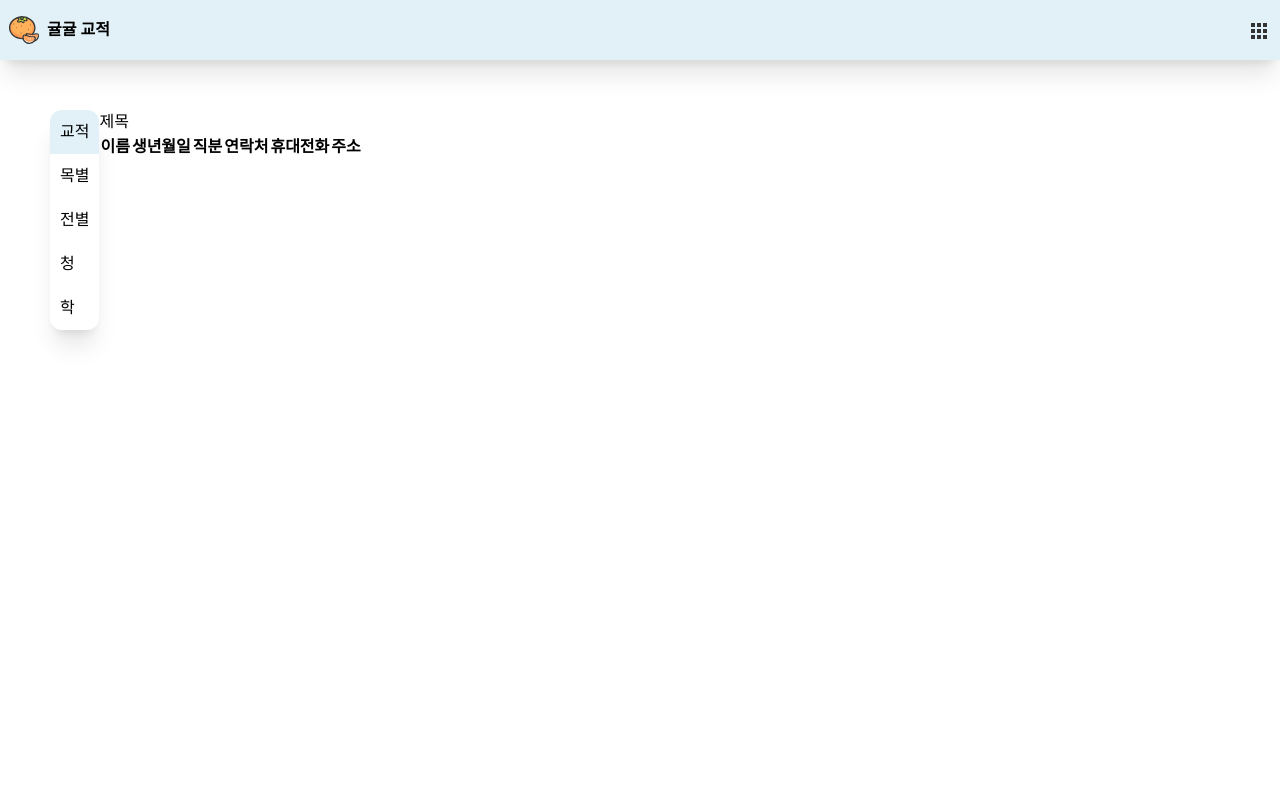
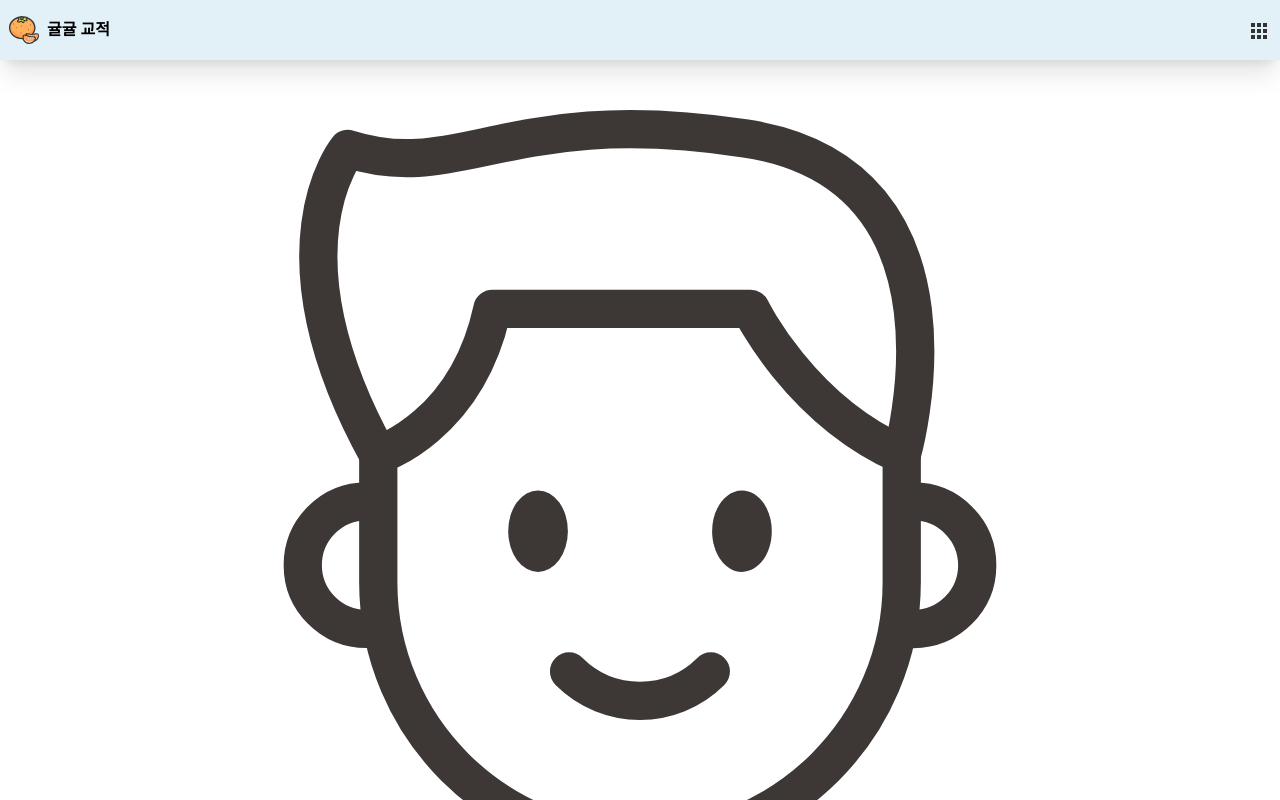
Before and after one commit to gyulsangja/churchAdmin, a React (Create React App) app: page /people/1 in a window 1280 px wide. Shown: the top 800 px of the page. Built offline with nearby package versions, Linux system fonts and the light colour scheme; a web font is replaced by a local one.

Commit message:
20240624 수정중

```diff
--- a/src/App.css
+++ b/src/App.css
@@ -1,3 +1 @@
 .react-calendar{width: 100%!important;border: none!important;box-shadow: 10px 11px 11px rgba(0,0,0,0.2)!important;border-radius: 40px;overflow: hidden;padding: 30px;}
-
-.react-calendar button{margin-bottom: 30px!important;}
--- a/src/assets/images/index.tsx
+++ b/src/assets/images/index.tsx
@@ -1,5 +1,7 @@
 import logo from "./logo.svg"
+import peopleImg from "./people.svg"
 
 export{
-    logo
+    logo,
+    peopleImg
 }
--- a/src/components/index.tsx
+++ b/src/components/index.tsx
@@ -3,5 +3,5 @@ import Aside from "./Aside"
 
 export{
     Header,
-    Aside
+    Aside,
 }
--- a/src/routers/People.tsx
+++ b/src/routers/People.tsx
@@ -1,35 +1,14 @@
 import React from 'react';
+import {peopleImg} from '../assets/images/index'
 
 const People = () => {
   return (
-    <div className='flex'>
-        <nav className='rounded-xl shadow-xl overflow-hidden'>
-            <dl>
-                <dt className='p-[10px] bg-[#e2f1f7]'>교적</dt>
-                <dd className='p-[10px]'>목별</dd>
-                <dd className='p-[10px]'>전별</dd>
-                <dd className='p-[10px]'>청</dd>
-                <dd className='p-[10px]'>학</dd>
-            </dl>
-        </nav>
+    <div>
+      <figure>
+        <img src={peopleImg} alt='test'/>
+        <figcaption></figcaption>
+      </figure>
 
-      <section>
-        <h2>제목</h2>
-        <table>
-            <thead>
-                <tr>
-                    <th>이름</th>
-                    <th>생년월일</th>
-                    <th>직분</th>
-                    <th>연락처</th>
-                    <th>휴대전화</th>
-                    <th>주소</th>
-                    <th></th>
-                    <th></th>
-                </tr>
-            </thead>
-        </table>
-      </section>
     </div>
   );
 }
--- a/src/routers/Schedule.tsx
+++ b/src/routers/Schedule.tsx
@@ -7,20 +7,51 @@ type ValuePiece = Date | null;
 type Value = ValuePiece | [ValuePiece, ValuePiece];
 
 const Schedule = () => {
-    const [value, onChange] = useState<Value>(new Date());
+    const [value, setValue] = useState<Value>(new Date());
     const example = [
-        '2024-06-19',
-        '2024-06-20',
-        '2024-06-02',
-        '2024-06-30',
-        '2024-06-23'
+        {
+          id: 0,
+          date: '2024-06-01',
+          anniversary: ['기념일1314', '기념일2'],
+          todolist: ['해야rwq할일1', '해야할sdf일2', '해야할일3'],
+          memo: ['메모1', '메sdf모2', '메sdf모3']
+        },
+        {
+          id: 1,
+          date: '2024-06-05',
+          anniversary: ['기념sd일1', '기념일2'],
+          todolist: ['해야할일1', '해야할일2', '해야할일3'],
+          memo: ['메모1', 'sdf메모2', '메모3']
+        },
+        {
+          id: 2,
+          date: '2024-06-15',
+          anniversary: ['기념일1', '기념일2'],
+          todolist: ['해야할일1', '해야할일2', '해야할일3'],
+          memo: ['메모1', '메모2', '메모3']
+        },
+        {
+          id: 3,
+          date: '2024-06-20',
+          anniversary: ['기념일1', '기념일2'],
+          todolist: ['해야할일1', '해야할일2', '해야할일3'],
+          memo: ['메모1', '메모2', '메모3']
+        },
     ]
+
+    const formatValue = (value: Value) => {
+      if (Array.isArray(value)) {
+        return `${value[0] ? moment(value[0]).format('YYYY-MM-DD') : 'null'} - ${value[1] ? moment(value[1]).format('YYYY-MM-DD') : 'null'}`;
+      } else {
+        return value ? moment(value).format('YYYY-MM-DD') : 'null';
+      }
+    };
+
   return (
     <div>
       <Calendar
-        onChange={onChange}
+        onChange={setValue}
         value={value}
-
         calendarType="gregory"
         view="month"
         prev2Label={null}
@@ -29,19 +60,43 @@ const Schedule = () => {
         formatMonthYear={(locale, date) => moment(date).format("MMMM YYYY")}
         formatDay={(locale, date) => moment(date).format("DD")}
         formatShortWeekday={(locale, date) => moment(date).format("ddd")}
-        onClickDay={(date) => console.log(moment(date).format("yyyy-MM-DD"))}
-        tileContent={({ activeStartDate, date, view }) => {
-            const find = example.find(i=>i === moment(date).format("yyyy-MM-DD"));
-            let html = [];
-            if(find){
-                html.push(<div className="rounded-[50%] bg-[#000] w-[5px] h-[5px] mx-[auto]"></div>)
-            }
-            return(
-                <>{html}</>
-            )
-        }}
+        // onClickDay={(date) => console.log(moment(date).format("yyyy-MM-DD"))}
+        // tileContent={({ activeStartDate, date, view }) => {
+        //     const find = example.find(i=>i === moment(date).format("yyyy-MM-DD"));
+        //     let html = [];
+        //     if(find){
+        //         html.push(<div className="rounded-[50%] bg-[#000] w-[5px] h-[5px] mx-[auto]"></div>)
+        //     }
+        //     return(
+        //         <>{html}</>
+        //     )
+        // }}
 
         />
+
+
+          {
+            example.map((item, index)=>(
+              item.date === formatValue(value) ? (
+                <section key={index}>
+                  <p>날짜: {item.date}</p>
+                  <p>기념일: {item.anniversary.map((i, index)=>(
+                    <p key={index}>{i}</p>
+                    ))}
+                  </p>
+                  <h6>해야할일</h6>
+                    {item.todolist.map((i, index)=>(
+                    <p key={index}>{i}</p>
+                    ))}
+                  <h6>메모</h6>
+                    {item.memo.map((i, index)=>(
+                    <p key={index}>{i}</p>
+                    ))}
+
+                </section>
+              ) : ''
+            ))
+          }
     </div>
   );
 }
```
Also changed, not shown: src/assets/images/people.svg (added).
